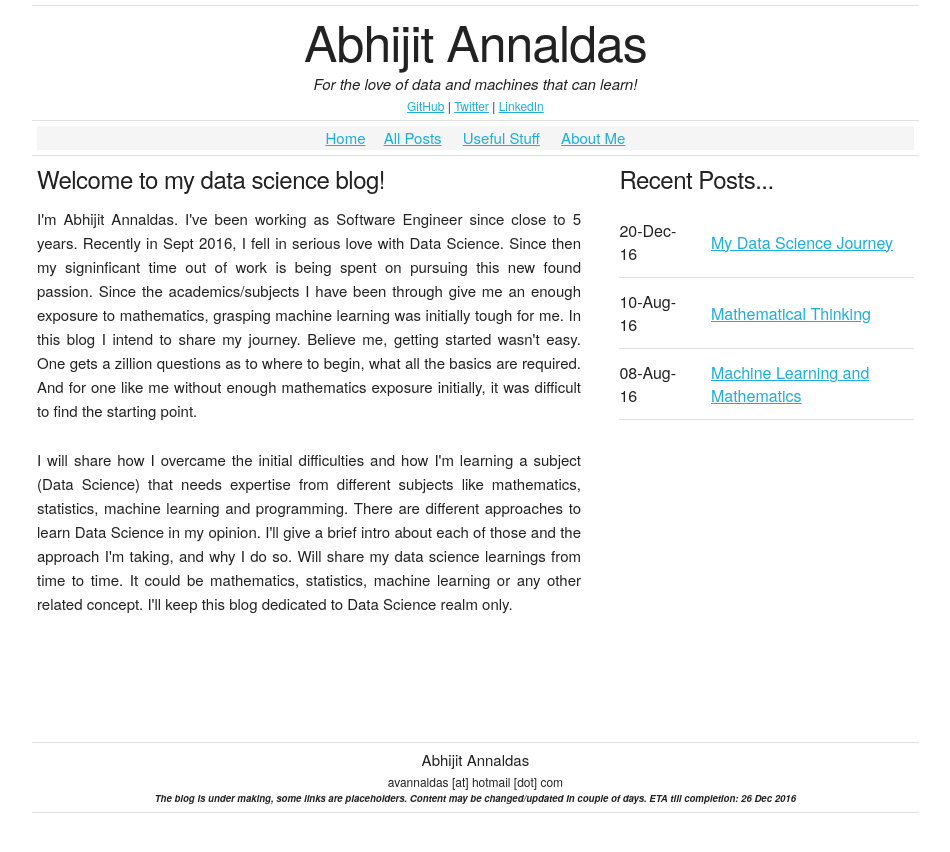
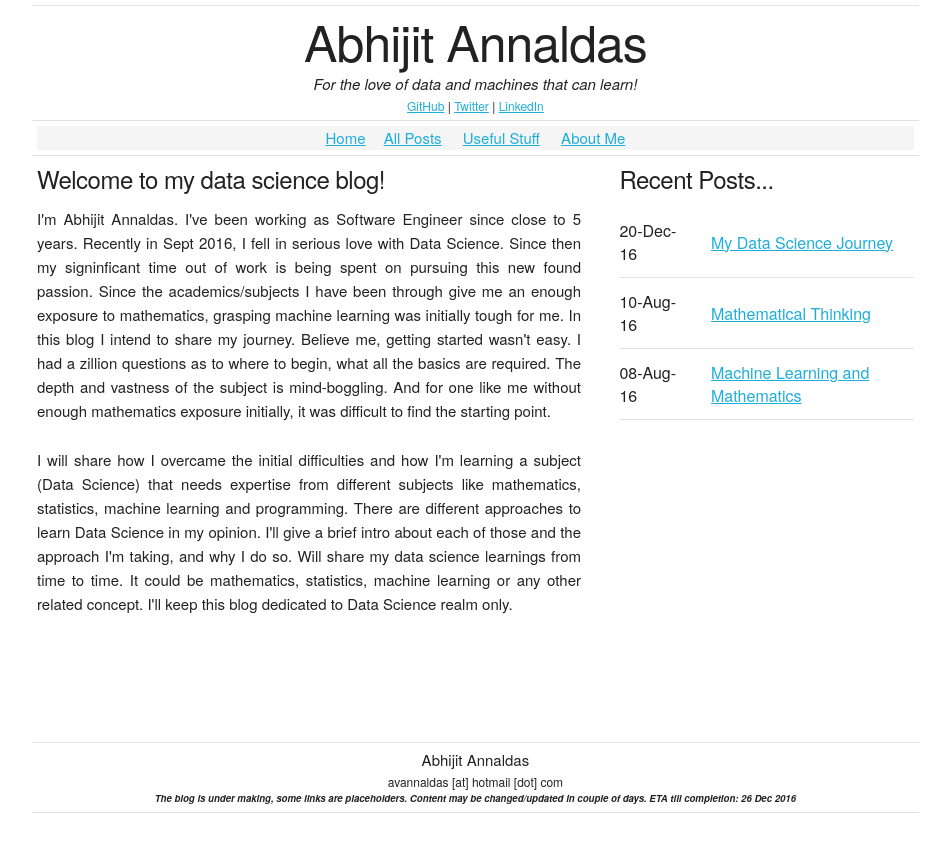
Before and after one commit to devm1023/ML_project, a Jekyll site: the page built from index.html, in a window 1280 px wide. Shown: the top 852 px of the page, without its empty margins (123-1073 px from the left). Built offline with Jekyll 4.4.1, drawn with Linux system fonts in a browser that asks for light colours; some web fonts are replaced.

Commit message:
Update index.html

```diff
--- a/index.html
+++ b/index.html
@@ -6,7 +6,7 @@ layout: default
 		<div class="seven columns">
 			<h5>Welcome to my data science blog!</h5>
 			<p style="text-align:justify">
-				I'm Abhijit Annaldas. I've been working as Software Engineer since close to 5 years. Recently in Sept 2016, I fell in serious love with Data Science. Since then my signinficant time out of work is being spent on pursuing this new found passion. Since the academics/subjects I have been through give me an enough exposure to mathematics, grasping machine learning was initially tough for me. In this blog I intend to share my journey. Believe me, getting started wasn't easy. One gets a zillion questions as to where to begin, what all the basics are required. And for one like me without enough mathematics exposure initially, it was difficult to find the starting point.
+				I'm Abhijit Annaldas. I've been working as Software Engineer since close to 5 years. Recently in Sept 2016, I fell in serious love with Data Science. Since then my signinficant time out of work is being spent on pursuing this new found passion. Since the academics/subjects I have been through give me an enough exposure to mathematics, grasping machine learning was initially tough for me. In this blog I intend to share my journey. Believe me, getting started wasn't easy. I had a zillion questions as to where to begin, what all the basics are required. The depth and vastness of the subject is mind-boggling. And for one like me without enough mathematics exposure initially, it was difficult to find the starting point.
 			</p>
 			<p style="text-align:justify">
 				I will share how I overcame the initial difficulties and how I'm learning a subject (Data Science) that needs expertise from different subjects like mathematics, statistics, machine learning and programming. There are different approaches to learn Data Science in my opinion. I'll give a brief intro about each of those and the approach I'm taking, and why I do so. Will share my data science learnings from time to time. It could be mathematics, statistics, machine learning or any other related concept. I'll keep this blog dedicated to Data Science realm only.
```
